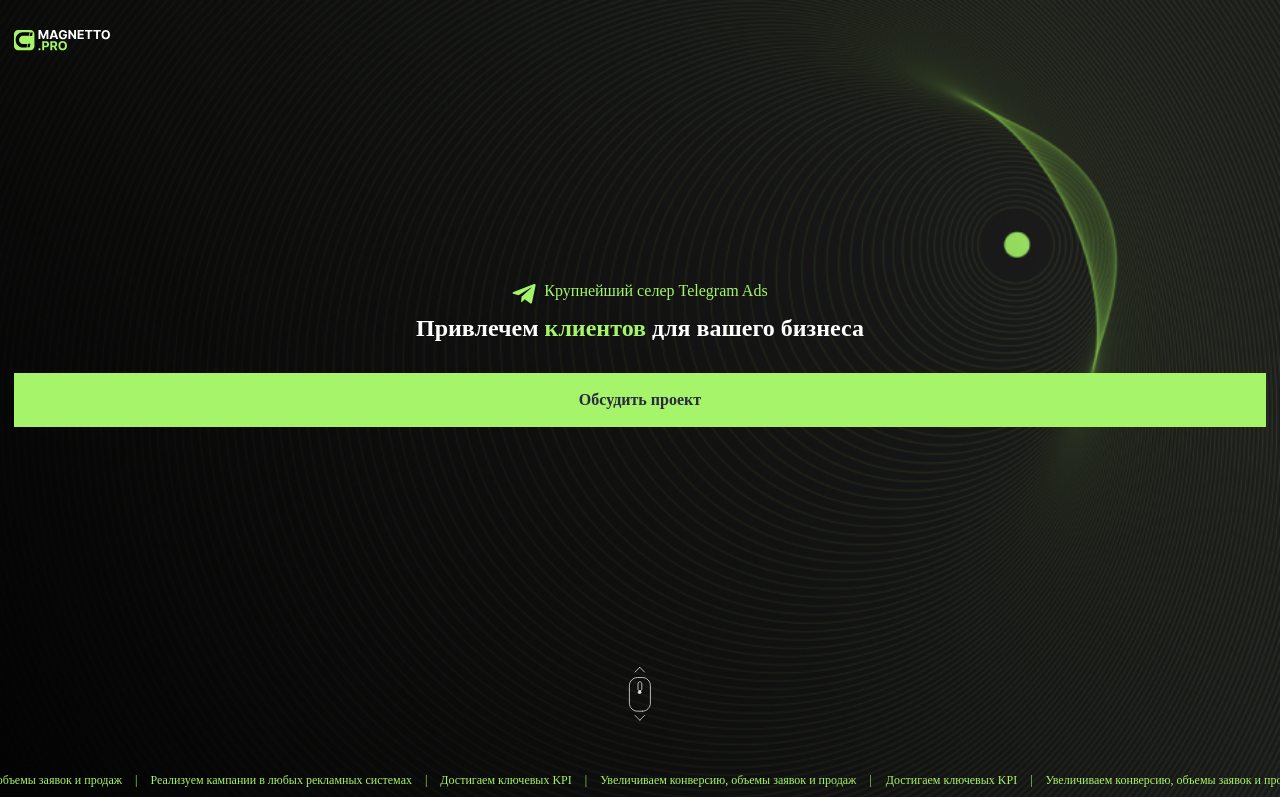
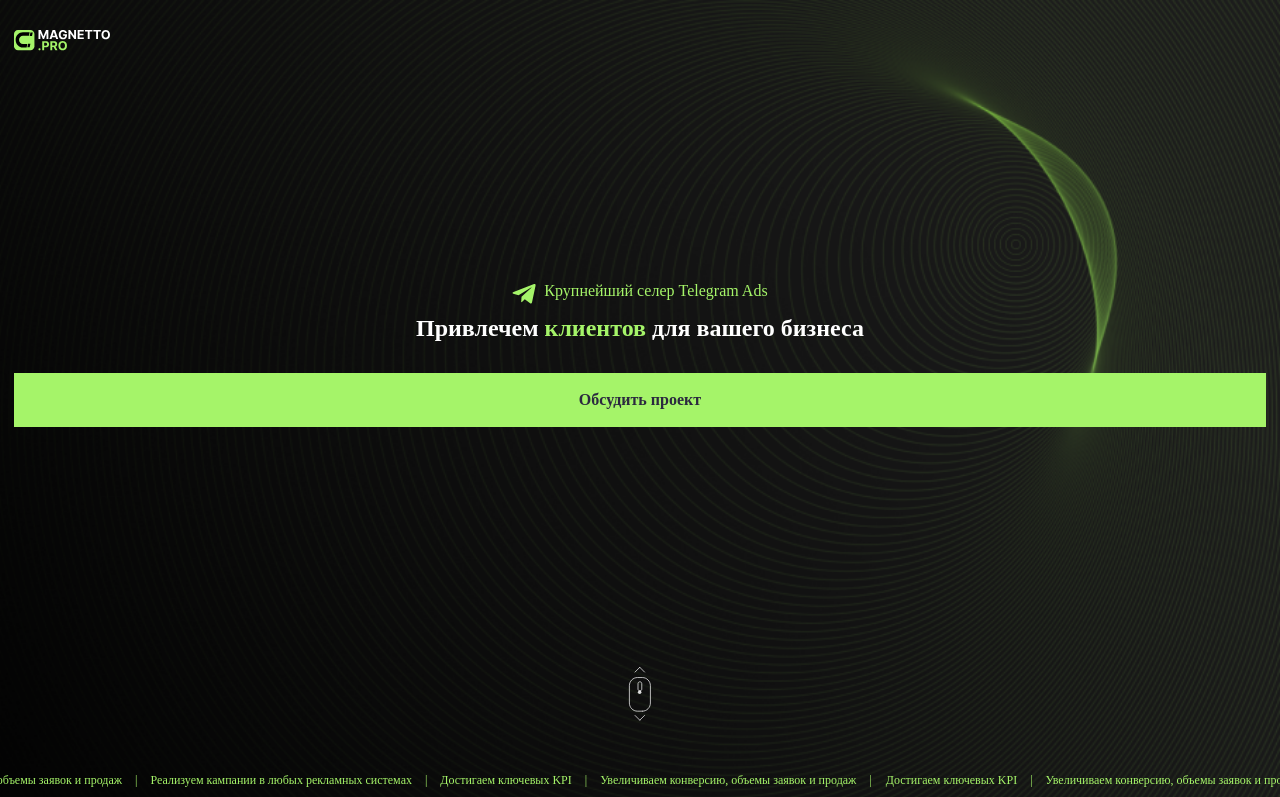
Before and after one commit to PaulAsaf2/magnettopro, a website with bundled scripts: page index.html in a window 1280 px wide. Shown: the top 797 px of the page. Built offline with nearby package versions, Linux system fonts and the light colour scheme.

Commit message:
delete circle on background image

```diff
--- a/style.css
+++ b/style.css
@@ -24,7 +24,7 @@ body {
 }
 
 .main {
-  background-image: url(./assets/background_main_page.png);
+  background-image: url(./assets/background_main_page_without_circle.png);
   background-repeat: no-repeat;
   background-size: cover;
   background-position: top right;
```
Also changed, not shown: assets/background_main_page_without_circle.png (added).
